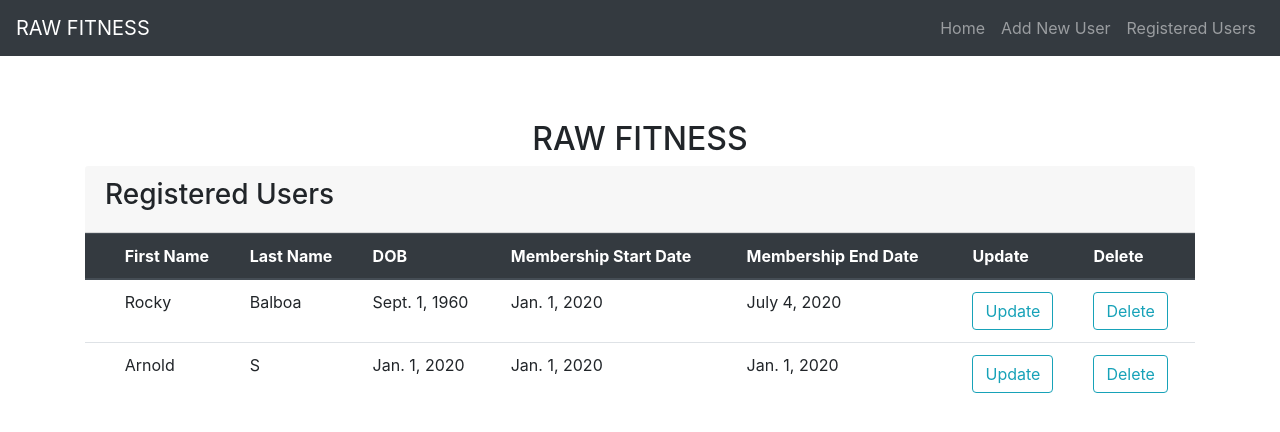
After one commit to ChaitanyaM18/raw, a Django app: page /list/ in a window 1280 px wide. The commit adds this page. Shown: the top 432 px of the page. Run offline with Django 3.2, Linux system fonts and the light colour scheme; data comes from the database, SQL or seed files in the repository; both versions use the stored data as it was after the commit; some libraries are stand-ins or nearby versions; some web fonts are replaced.

Commit message:
added-update-delete-views

```diff
--- a/assets/templates/base.html
+++ b/assets/templates/base.html
@@ -14,6 +14,26 @@
 
 </head>
    <body>
+     <nav class="navbar navbar-expand-lg navbar-dark bg-dark">
+       <a class="navbar-brand" href="#">RAW FITNESS</a>
+       <button class="navbar-toggler" type="button" data-toggle="collapse" data-target="#navbarSupportedContent" aria-controls="navbarSupportedContent" aria-expanded="false" aria-label="Toggle navigation">
+         <span class="navbar-toggler-icon"></span>
+       </button>
+
+       <div class="collapse navbar-collapse" id="navbarSupportedContent">
+         <ul class="navbar-nav ml-auto">
+           <li class="nav-item">
+             <a class="nav-link" href="{% url 'home' %}">Home</a>
+           </li>
+          <li class="nav-item">
+            <a class="nav-link" href="{% url 'add' %}">Add New User</a>
+          </li>
+          <li class="nav-item">
+            <a class="nav-link" href="{% url 'list' %}">Registered Users</a>
+          </li>
+        </ul>
+      </div>
+    </nav>
     <div class="page-header">
       <div class="row"  style="margin-top:5%;">
       <!-- <div class="col-md-1">
@@ -30,14 +50,6 @@
            {% endblock %}
     </div>
 
-    <footer>
-      <div style="text-align: center;margin-top:8%;">
-          <!-- <img src="{% static 'images/mcg.png' %}" style="width: 100px;height: 100px;"></span></h4> -->
-          <!-- <h5>Copyright &copy;2020 MCG<span><br></h5>
-              <div><h5>version 1.0</h5></div> -->
-      </div>
-    </footer>
-
     <script src="https://code.jquery.com/jquery-3.3.1.slim.min.js" integrity="sha384-q8i/X+965DzO0rT7abK41JStQIAqVgRVzpbzo5smXKp4YfRvH+8abtTE1Pi6jizo" crossorigin="anonymous"></script>
     <script src="https://cdnjs.cloudflare.com/ajax/libs/popper.js/1.14.7/umd/popper.min.js" integrity="sha384-UO2eT0CpHqdSJQ6hJty5KVphtPhzWj9WO1clHTMGa3JDZwrnQq4sF86dIHNDz0W1" crossorigin="anonymous"></script>
     <script src="https://stackpath.bootstrapcdn.com/bootstrap/4.3.0/js/bootstrap.min.js" integrity="sha384-7aThvCh9TypR7fIc2HV4O/nFMVCBwyIUKL8XCtKE+8xgCgl/PQGuFsvShjr74PBp" crossorigin="anonymous"></script>
@@ -45,4 +57,3 @@
 
 </body>
 </html>
-{% endblock %}
--- /dev/null
+++ b/assets/templates/users_list.html
@@ -0,0 +1,44 @@
+{% extends "base.html" %}
+{% load widget_tweaks %}
+{% block content %}
+
+<div class="container">
+  <div class="card-header">
+    <h3>Registered Users</h3>
+  </div>
+  <!-- <div class="card-body"> -->
+  <div class="table-responsive">
+    <table class="table">
+      <thead  class="thead-dark">
+        <tr>
+          <th scope="row"></th>
+          <th scope="col">First Name</th>
+          <th scope="col">Last Name</th>
+          <th scope="col">DOB</th>
+          <th scope="col">Membership Start Date</th>
+          <th scope="col">Membership End Date</th>
+          <th scope="col">Update</th>
+          <th scope="col">Delete</th>
+        </tr>
+      </thead>
+      <tbody>
+        {% for object in object_list %}
+        <tr>
+          <th scope="row"></th>
+          <td>{{object.first_name}}</td>
+          <td>{{object.last_name}}</td>
+          <td>{{object.date_of_birth }}</td>
+          <td>{{object.membership_start_date}}</td>
+          <td>{{object.membership_end_date}}</td>
+          {% if object.id  %}
+              <td><a class="btn btn-outline-info" href="{% url 'update' pk=object.id %}">Update</a></td>
+              <td><a class="btn btn-outline-info" href="{% url 'delete' pk=object.id %}">Delete</a></td>
+          {% endif %}
+        {% endfor %}
+        </tr>
+      </tbody>
+    </table>
+
+    {% endblock %}
+</div>
+</div>
--- a/fitness/urls.py
+++ b/fitness/urls.py
@@ -1,7 +1,10 @@
 from django.urls import path
-from fitness.views import HomeView,AddUsersCreate
+from .import views
 
 urlpatterns = [
-    path('', HomeView.as_view(),name='home'),
-    path('add/',AddUsersCreate.as_view(),name='add'),
+    path('', views.HomeView.as_view(),name='home'),
+    path('add/',views.AddUsersCreate.as_view(),name='add'),
+    path('list/',views.UsersListView.as_view(),name='list'),
+    path('update/<int:pk>',views.UsersUpdateView.as_view(),name='update'),
+    path('delete/<int:pk>',views.UsersDeleteView.as_view(),name='delete'),
 ]
--- a/fitness/views.py
+++ b/fitness/views.py
@@ -1,7 +1,9 @@
 from django.shortcuts import render
 from .models import AddUsers
 from django.views.generic import TemplateView
-from django.views.generic.edit import CreateView
+from django.views.generic.list import ListView
+from django.views.generic.detail import DetailView
+from django.views.generic.edit import CreateView, UpdateView, DeleteView
 from django.urls import reverse_lazy
 
 
@@ -12,8 +14,31 @@ class HomeView(TemplateView):
 class AddUsersCreate(CreateView):
 	model = AddUsers
 	template_name = 'add_users.html'
-	fields='__all__'
-	# success_url = None
+	fields = '__all__'
+
+	def get_success_url(self):
+		return reverse_lazy('list')
+
+class UsersListView(ListView):
+	model = AddUsers
+	template_name = 'users_list.html'
+
+	def get_context_data(self, **kwargs):
+		context = super(UsersListView, self).get_context_data(**kwargs)
+		return context
+
+class UsersUpdateView(UpdateView):
+	model = AddUsers
+	template_name = "add_users.html"
+	fields = '__all__'
+	success_url ="/"
 
 	def get_success_url(self):
 		return reverse_lazy('home')
+
+class UsersDeleteView(DeleteView):
+	model = AddUsers
+	template_name = "users_delete.html"
+
+	def get_success_url(self):
+		return reverse_lazy('list')
```
Also changed, not shown: assets/templates/users_delete.html (added, +28 -0 lines), db.sqlite3.
